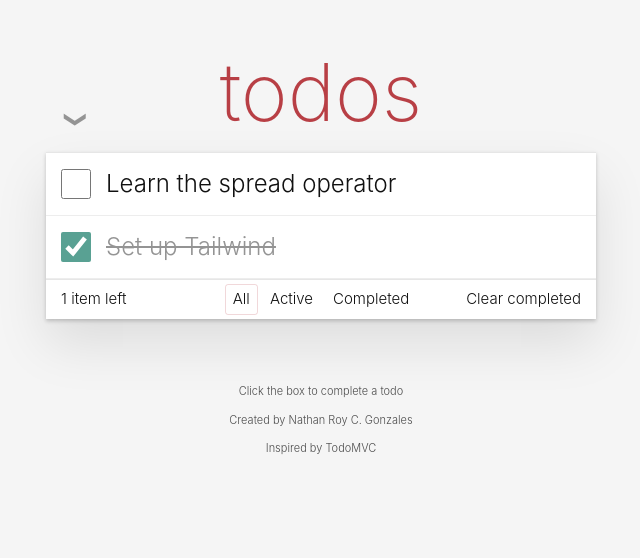
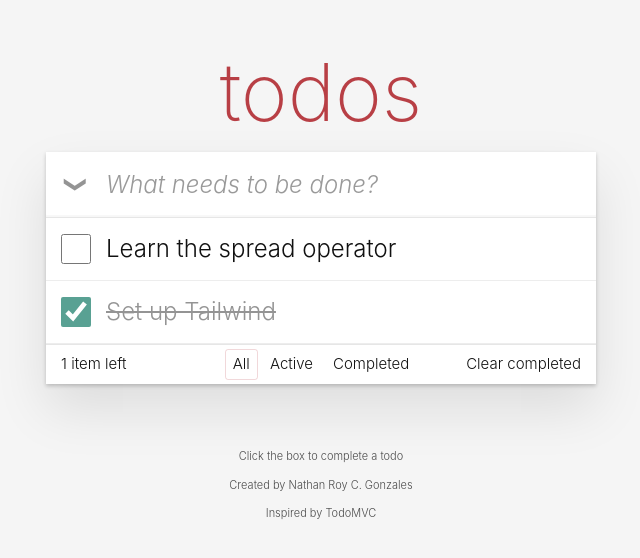
Before and after one commit to NateRateLoL/csit340-todomvc, a React (Vite) app: page / in a window 1280 px wide. Shown: the top 558 px of the page, without its empty margins (319-959 px from the left). Built offline with nearby package versions, Linux system fonts and the light colour scheme.

Commit message:
feat: control the new todo input

```diff
--- a/src/components/Todos.jsx
+++ b/src/components/Todos.jsx
@@ -1,6 +1,7 @@
 import { useState } from 'react'
 
 function Todos() {
+    const [text, setText] = useState('')
     const [todos] = useState([
         { id: 1, text: 'Learn the spread operator', completed: false },
         { id: 2, text: 'Set up Tailwind', completed: true },
@@ -13,6 +14,12 @@ function Todos() {
         </h1>
         <div className="relative bg-white shadow-[0_2px_4px_0_rgba(0,0,0,0.2),0_25px_50px_0_rgba(0,0,0,0.1)]">
             <form>
+                <input
+                    value={text}
+                    onChange={(e) => setText(e.target.value)}
+                    className="h-[65px] w-full py-4 pr-4 pl-[60px] text-2xl shadow-[inset_0_-2px_1px_rgba(0,0,0,0.03)] outline-none placeholder:text-black/40 placeholder:italic focus:shadow-[0_0_2px_2px_#cf7d7d]"
+                    placeholder="What needs to be done?"
+                />
                 <main className="relative border-t border-[#e6e6e6]">
                     <input id="toggle-all" type="checkbox" className="peer sr-only" />
                         <label
```
